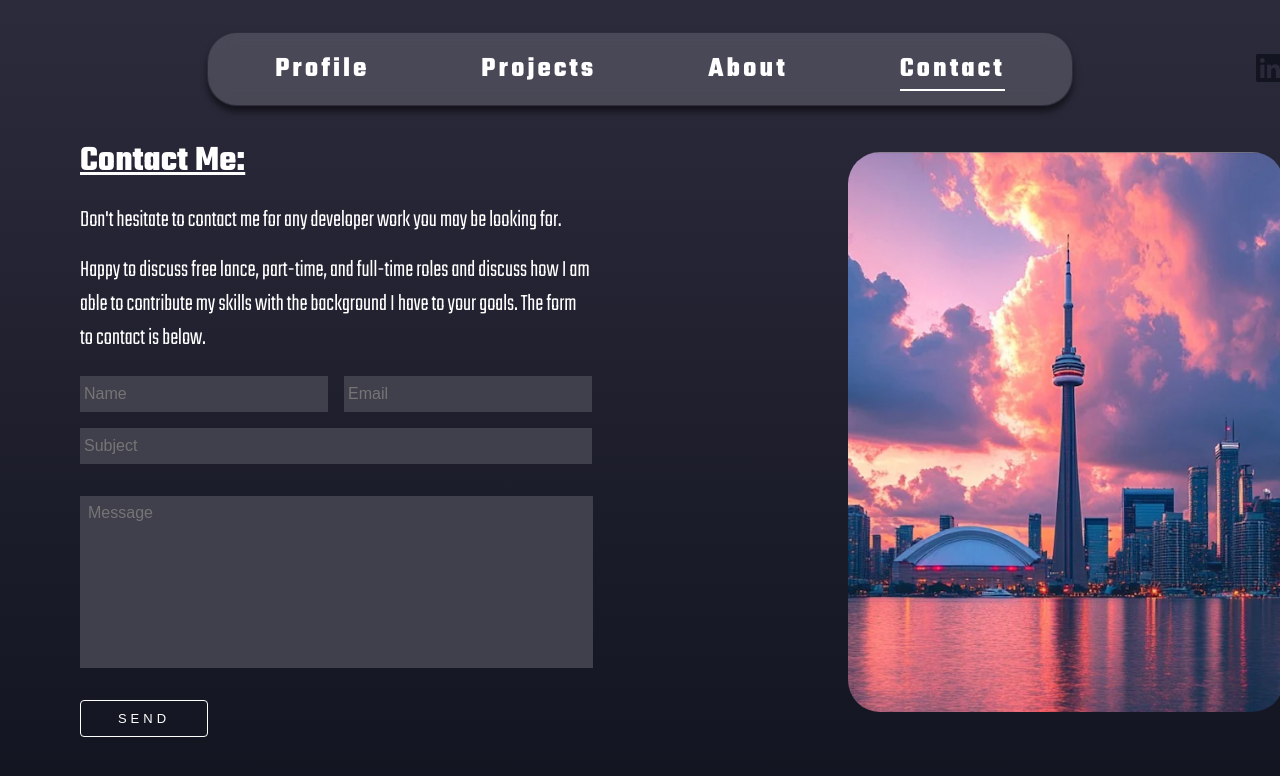
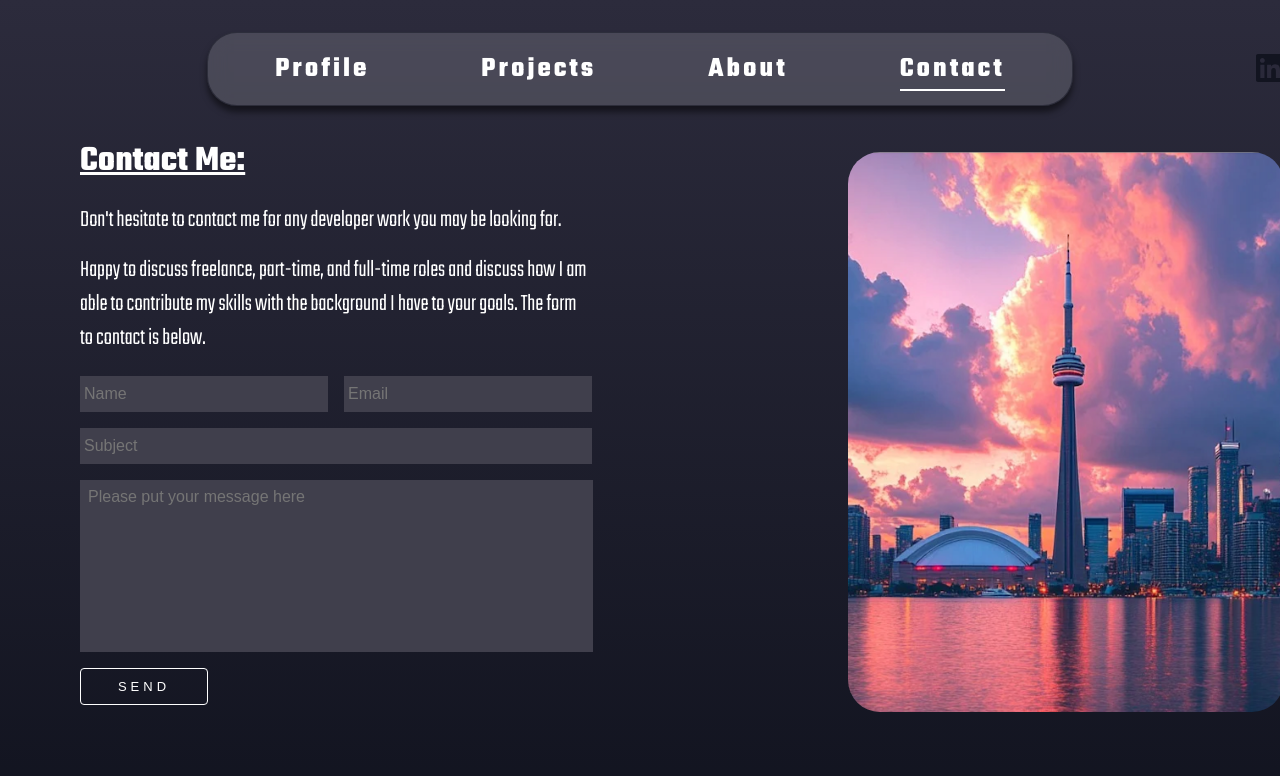
Before and after one commit to imarcus14/personal-website, a React (Vite) app: page /contact in a window 1280 px wide. Shown: the top 776 px of the page. Built offline with nearby package versions, Linux system fonts and the light colour scheme; a web font is replaced by a local one.

Commit message:
Final changes

```diff
--- a/src/components/ContactForm/ContactForm.jsx
+++ b/src/components/ContactForm/ContactForm.jsx
@@ -35,7 +35,11 @@ const ContactForm = () => {
       </div>
       <div className="form-lower">
         <input type="text" name="subject" placeholder="Subject" required />
-        <textarea placeholder="Message" name="message" required></textarea>
+        <textarea
+          placeholder="Please put your message here"
+          name="message"
+          required
+        ></textarea>
         <input type="submit" className="flat-button" value="SEND" />
       </div>
     </form>
--- a/src/components/ContactForm/ContactForm.scss
+++ b/src/components/ContactForm/ContactForm.scss
@@ -20,7 +20,7 @@
 .form-lower{
     display: flex;
     flex-direction: column;
-    gap: 2rem;
+    gap: 1rem;
     width: 98.5%;
 
 }
--- a/src/components/ProfileInfo/ProfileInfo.jsx
+++ b/src/components/ProfileInfo/ProfileInfo.jsx
@@ -45,7 +45,7 @@ const ProfileInfo = () => {
   }, []);
 
   return (
-    <div>
+    <div className="profile-info">
       <div className="container profile">
         <div className="profile-text">
           <h1>
--- a/src/components/ProfileInfo/ProfileInfo.scss
+++ b/src/components/ProfileInfo/ProfileInfo.scss
@@ -1,4 +1,7 @@
-
+// .profile-info{
+//     height: 100vh;
+//     overflow: hidden;
+// }
 
 
 
@@ -91,7 +94,7 @@
 
 .skills-cube {
     width: 60%;
-    height: 100%;
+    height: 75%;
     top: -2rem;
     padding-top: 18%;
     margin-left: 0;
--- a/src/pages/Contact/Contact.jsx
+++ b/src/pages/Contact/Contact.jsx
@@ -14,9 +14,9 @@ const Contact = () => {
         </p>
 
         <p>
-          Happy to discuss free lance, part-time, and full-time roles and
-          discuss how I am able to contribute my skills with the background I
-          have to your goals. The form to contact is below.
+          Happy to discuss freelance, part-time, and full-time roles and discuss
+          how I am able to contribute my skills with the background I have to
+          your goals. The form to contact is below.
         </p>
       </div>
       <ContactForm />
```
